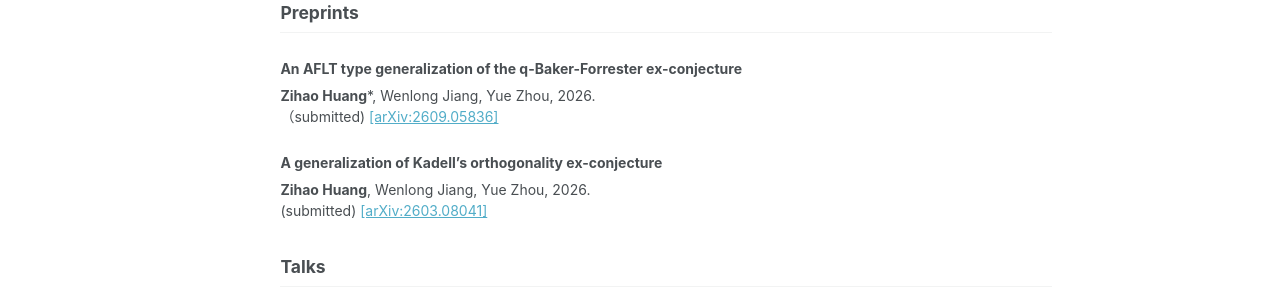
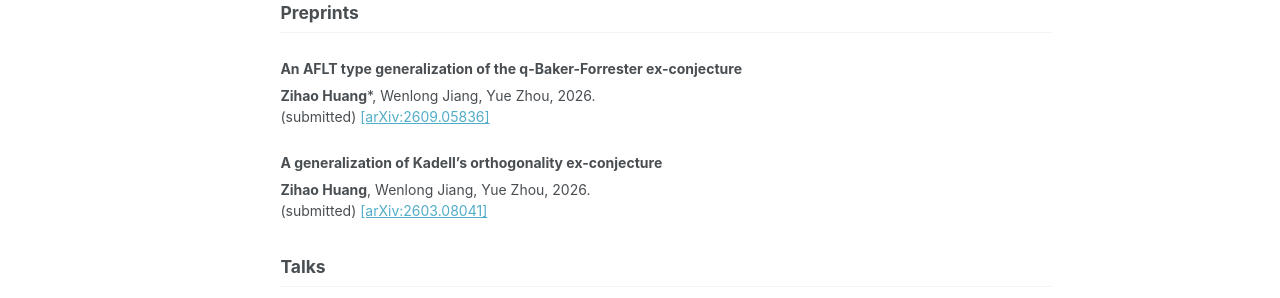
Before and after one commit to zihaohuang156322/zihaohuang156322.github.io, a Jekyll site: the page built from _pages/about.md, in a window 1280 px wide and 1354 px high. Shown: the part 611-909 px from the top of the window. Built offline with Jekyll 4.4.1, drawn with Linux system fonts in a browser that asks for light colours; a style sheet for code colours, icons or effects is not loaded.

```diff
--- a/_pages/about.md
+++ b/_pages/about.md
@@ -37,7 +37,7 @@ I am a PhD student in Mathematics at Central South University, China, supervised
 ### An AFLT type generalization of the q-Baker-Forrester ex-conjecture
 
 **Zihao Huang**\*, Wenlong Jiang, Yue Zhou, 2026.<br>
-（submitted) [[arXiv:2609.05836]](https://arxiv.org/abs/2609.05836)
+(submitted) [[arXiv:2609.05836]](https://arxiv.org/abs/2609.05836)
 
 ### A generalization of Kadell's orthogonality ex-conjecture
 
```
